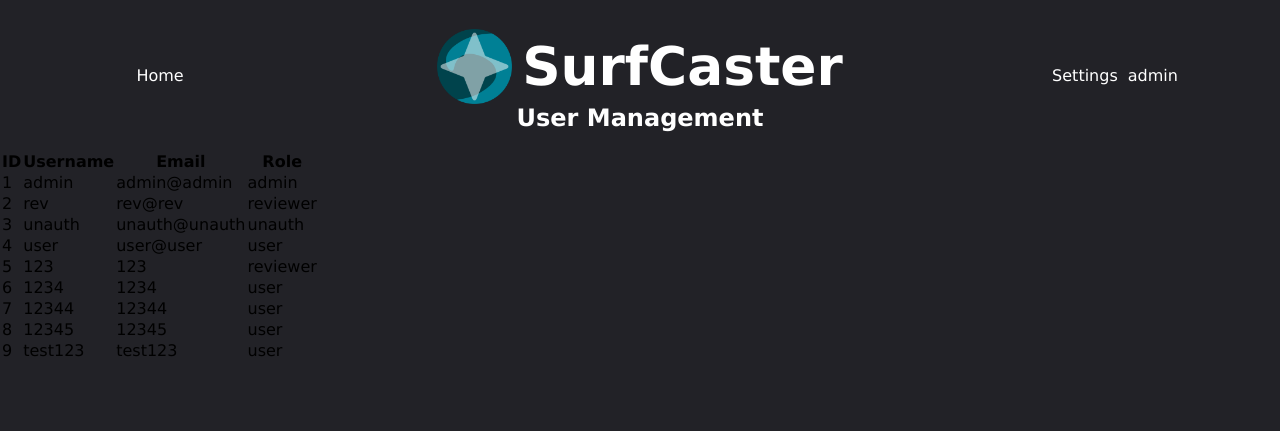
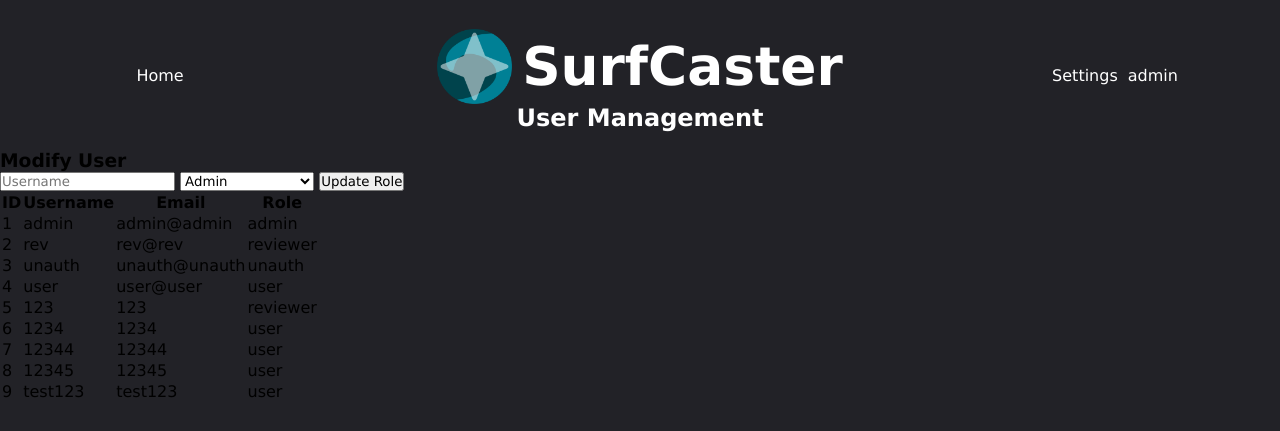
Before and after one commit to wrenstuff/SurfCaster, a Flask app: page /admin/users in a window 1280 px wide. Shown: the top 431 px of the page. Run offline with Flask 3, Linux system fonts and the light colour scheme; a user stored in the database is signed in; style sheets or scripts are compiled from the project's sources.

Commit message:
logic there now
users can have their role changed by an admin now :D

```diff
--- a/SurfCaster/admin/routes.py
+++ b/SurfCaster/admin/routes.py
@@ -1,8 +1,9 @@
 # admin/routes.py
 
 # library imports
-from flask import Blueprint, render_template, session
+from flask import Blueprint, redirect, render_template, request, session, url_for
 from user_model import Users
+from extensions import db
 
 # blueprint creation
 admin_routes = Blueprint('admin_routes', __name__)
@@ -71,9 +72,21 @@ def users():
         return "Unauthorized", 403
 
     all_users = Users.query.all()
-    for user in all_users:
-        print(f"User: {user.username}, Email: {user.email}, Role: {user.role}")  # Debug statement
     return render_template('user-management.html', users=all_users)
+
+@admin_routes.route('/update_role', methods=['POST'])
+def update_role():
+    if session.get('role') != 'admin':
+        return "Unauthorized", 403
+
+    username = request.form.get('username')
+    new_role = request.form.get('role')
+    user = Users.query.filter_by(username=username).first()
+    if user:
+        user.role = new_role
+        db.session.commit()
+
+    return redirect(url_for('admin_routes.users'))
 
 # Model Management
 @admin_routes.route('/models')
--- a/SurfCaster/templates/user-management.html
+++ b/SurfCaster/templates/user-management.html
@@ -15,6 +15,21 @@
     {% include 'header.html' %}
 
     <div class="content">
+
+        <div class="mod-user">
+            <form action="{{ url_for('admin_routes.update_role') }}" method="POST">
+                <h3>Modify User</h3>
+                <input type="text" name="username" placeholder="Username">
+                <select name="role">
+                    <option value="admin">Admin</option>
+                    <option value="reviewer">Reviewer</option>
+                    <option value="unauth">Unauthenticated</option>
+                </select>
+                <button type="submit">Update Role</button>
+            </form>
+        </div>
+
+        <div class="user-table"></div>
             <table>
                 <thead>
                     <tr>
@@ -36,6 +51,7 @@
                 </tbody>
             </table>
         </div>
+    </div>
 
 </body>
 
```
Also changed, not shown: instance/SurfCaster.db. Lines whose indentation alone changed are shown as unchanged.
